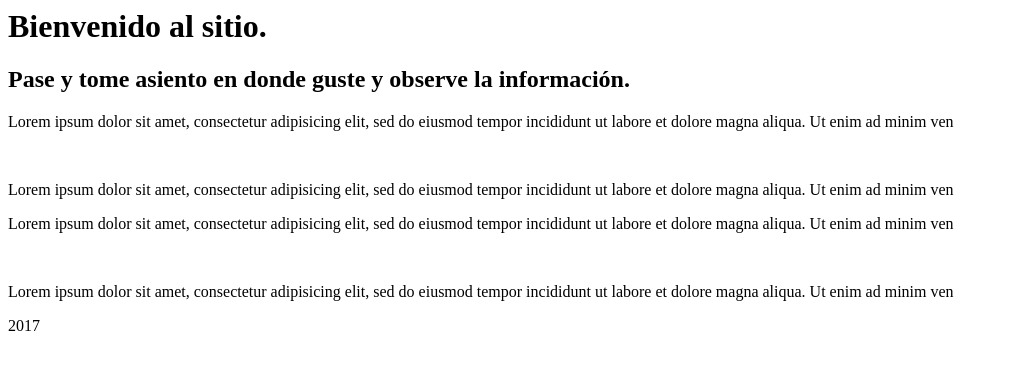
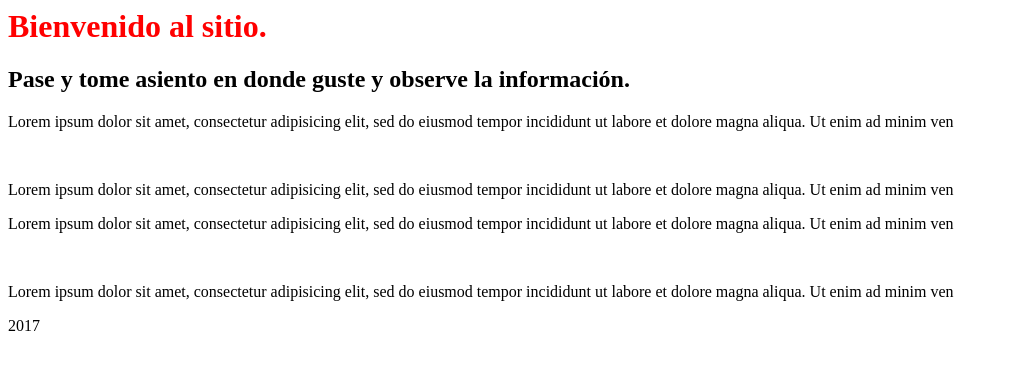
Before and after one commit to ReyesRichard/Aprendiendo-Sass-y-Pug, a plain HTML site: page index.html in a window 1280 px wide. Shown: the whole page, without its empty margins (0-1009 px from the left). Drawn offline with Linux system fonts and the light colour scheme.

Commit message:
color de titilo cambiado
se cambia el color del titulo

```diff
--- a/index.html
+++ b/index.html
@@ -3,7 +3,7 @@
 	<title>Portafolio de Evidencias</title>
 	<meta charset="utf-8">
 	<style type="text/css">
-		h1{color:black;}
+		h1{color:red;}
 	</style>
 </head>
 <body>
```
